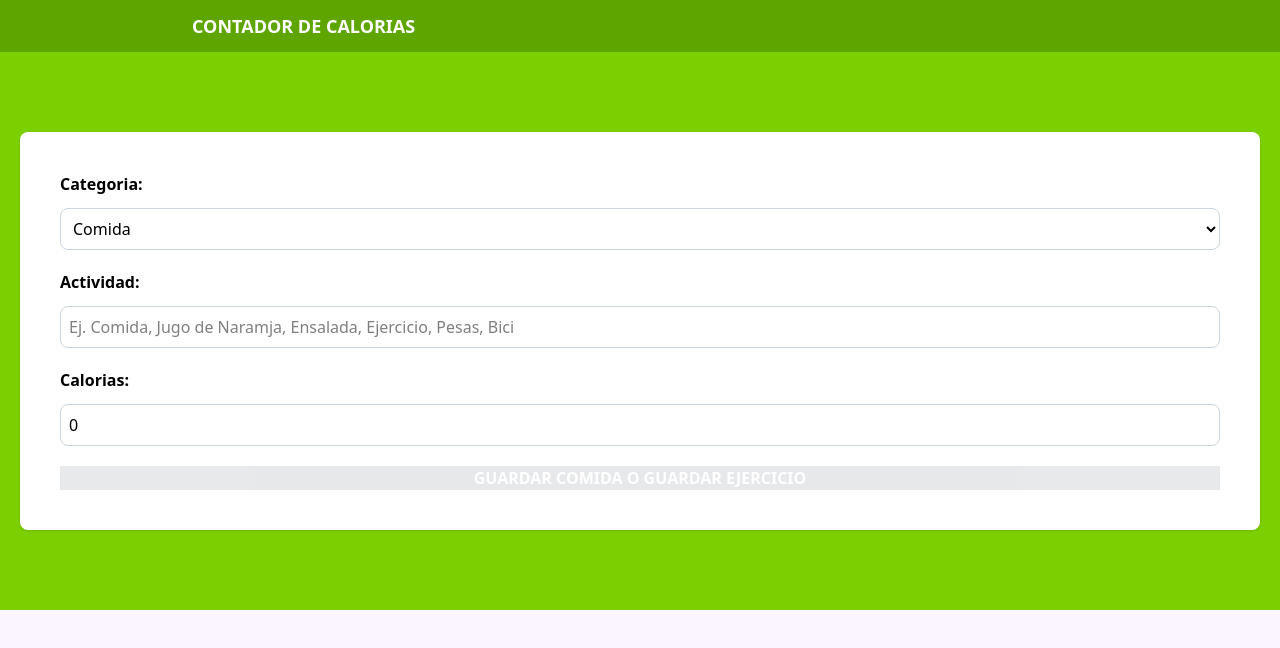
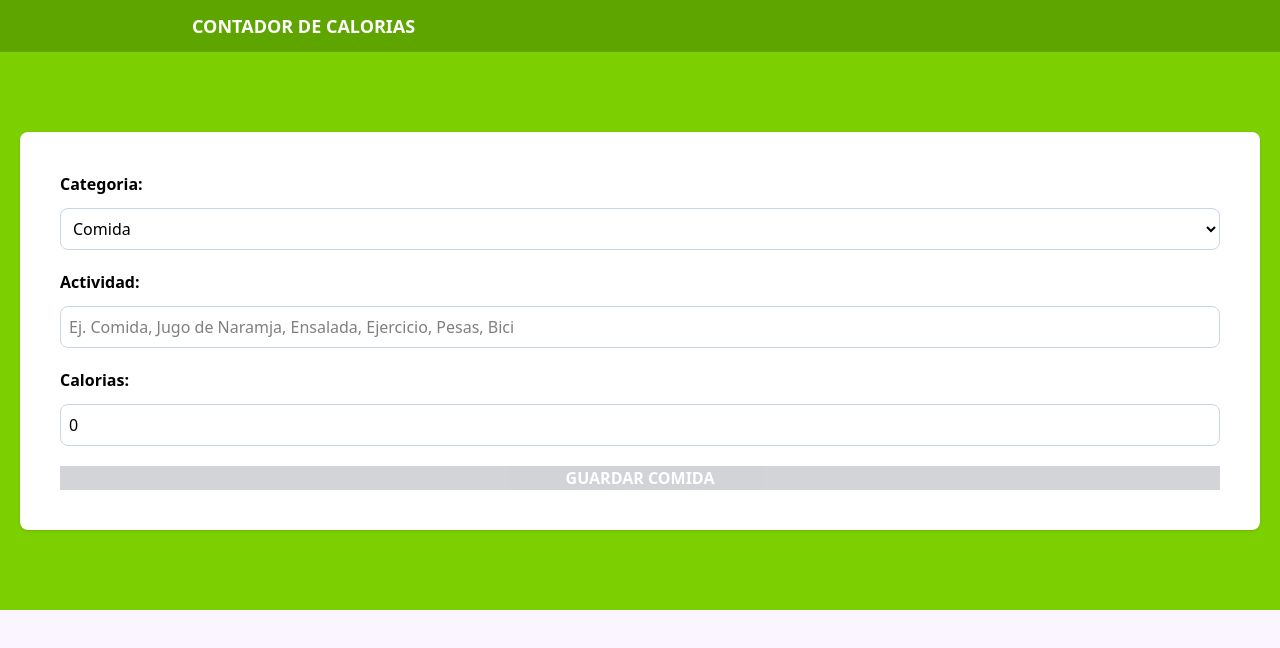
Before and after one commit to Lilian1306/TypeScriptCT, a React (Vite) app: page / in a window 1280 px wide. Shown: the top 648 px of the page. Built offline with nearby package versions, Linux system fonts and the light colour scheme.

Commit message:
Creando un ternarnio si la propiedad category de activity es igual a 1, que es true el valor sera Guardar comida, caso contrario si es false el varlo sera Guardar Ejercicio

```diff
--- a/src/components/Form.tsx
+++ b/src/components/Form.tsx
@@ -76,8 +76,8 @@ export default function Form() {
 
        <input
           type="submit"
-          className="bg-gray-800 hover:bg-gray-900 w-full font-bold uppercase text-white cursor-pointer disabled:opacity-10"
-          value='Guardar comida o guardar ejercicio'
+          className="bg-gray-800 hover:bg-gray-900 w-full font-bold uppercase text-white cursor-pointer disabled:opacity-20"
+          value={activity.category === 1 ? 'Guardar Comida' : 'Guardar Ejercicio' }
           disabled={!isValidActivity()}
        />
     </form>
```
